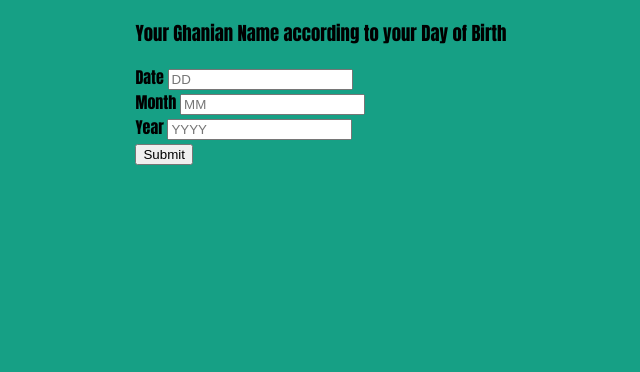
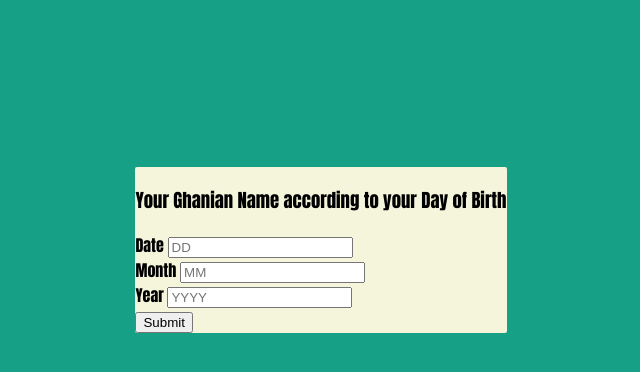
Before and after one commit to yveswangui/independent-project-2, a plain HTML site: page index.html in a window 1280 px wide. Shown: the whole page, without its empty margins (319-959 px from the left). Drawn offline with Linux system fonts and the light colour scheme.

Commit message:
add background color to container class, border radius, box shadow

```diff
--- a/css/styles.css
+++ b/css/styles.css
@@ -4,7 +4,12 @@ body {
     display: flex;
     font-family: Impact, Haettenschweiler, 'Arial Narrow Bold', sans-serif;
     justify-content: center;
-    min-height: 120px;
-    margin: 0;
+    min-height: 500px;
+    margin: 0px;
     box-sizing: border-box;
 }
+.container {
+    background-color: beige;
+    border-radius: 2px;
+    box-shadow: 0,5px,8px rgba(red, green, blue, alpha);
+}
```
